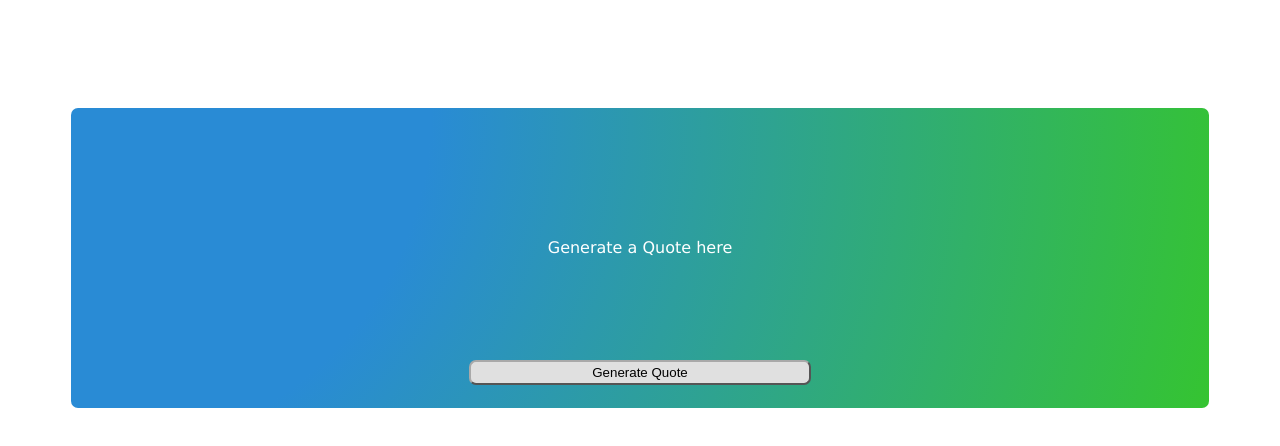
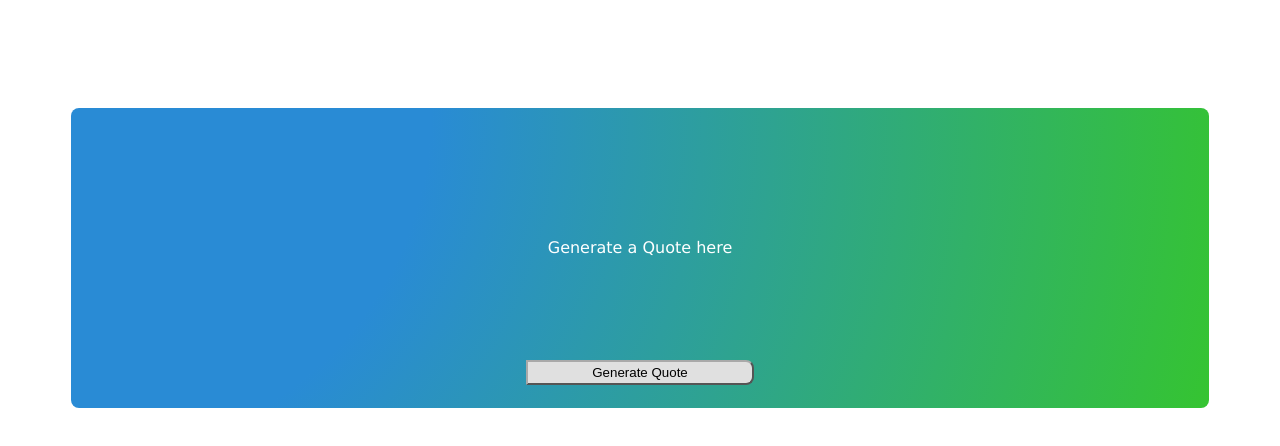
Before and after one commit to yannickcmr/Web_Pages, a website: page Pretty_Quotes/Pretty_Quotes.html in a window 1280 px wide. Drawn offline with Linux system fonts and the light colour scheme.

Commit message:
+copy button and change to button design

```diff
--- a/Pretty_Quotes/Pretty_Quotes.css
+++ b/Pretty_Quotes/Pretty_Quotes.css
@@ -6,7 +6,7 @@
     --font-type: Verdana, Geneva, Tahoma, sans-serif;
     --font-size: 12px;
     --border-size: 5px;
-    --border-rad: 7px;
+    --border-rad: 8px;
     --x-grad: 10px;
     --y-grad: 0px;
 }
@@ -61,12 +61,16 @@ body {
     grid-area: "center";
 }
 
-#quote-button{
-    grid-area: "e";
+button{
     height: 25px;
-    width: 30%;
+    width: 20%;
     margin-bottom: 2%;
     background-color: var(--button-colour);
-    border-radius: var(--border-rad);
     border-color: var(--border-colour);
 }
+#quote-button{
+    border-radius: 0 var(--border-rad) var(--border-rad) 0;
+}
+#copy-button{
+    border-radius: var(--border-rad) 0 0 var(--border-rad);
+}
```
